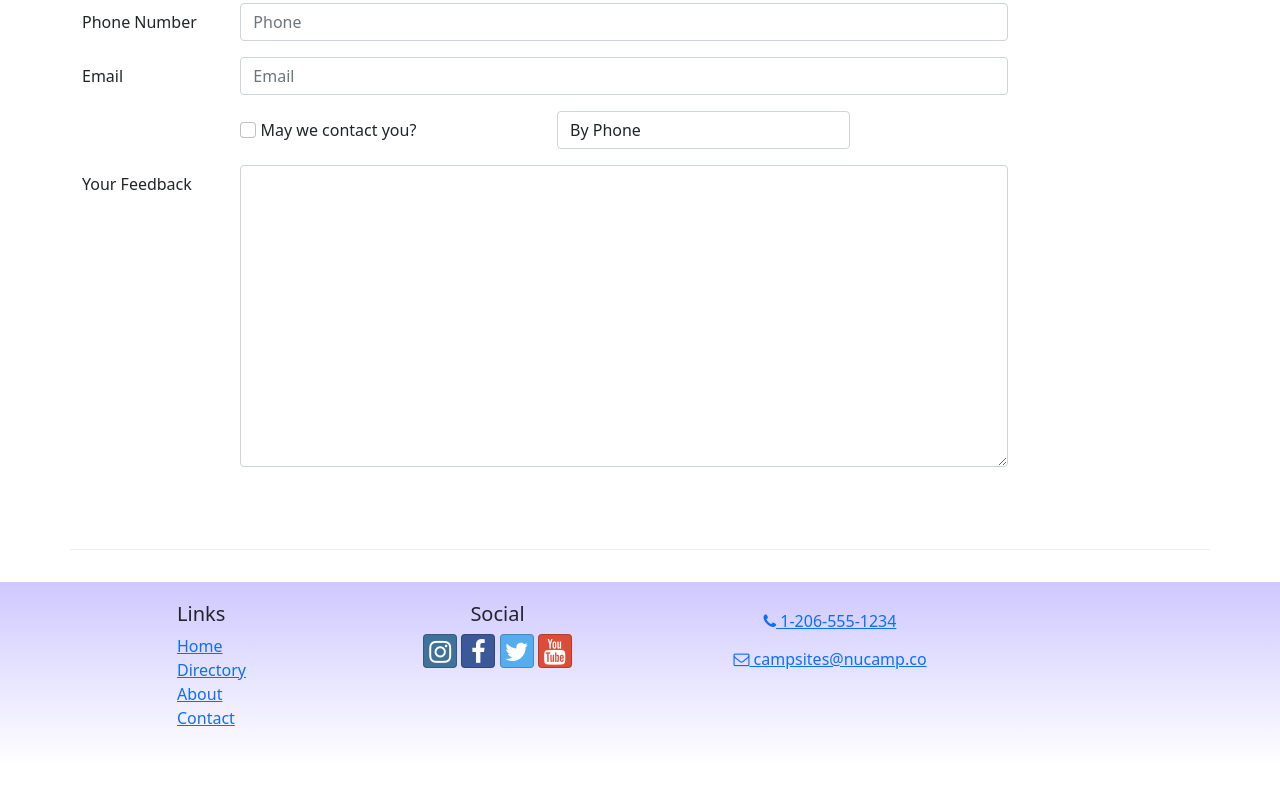
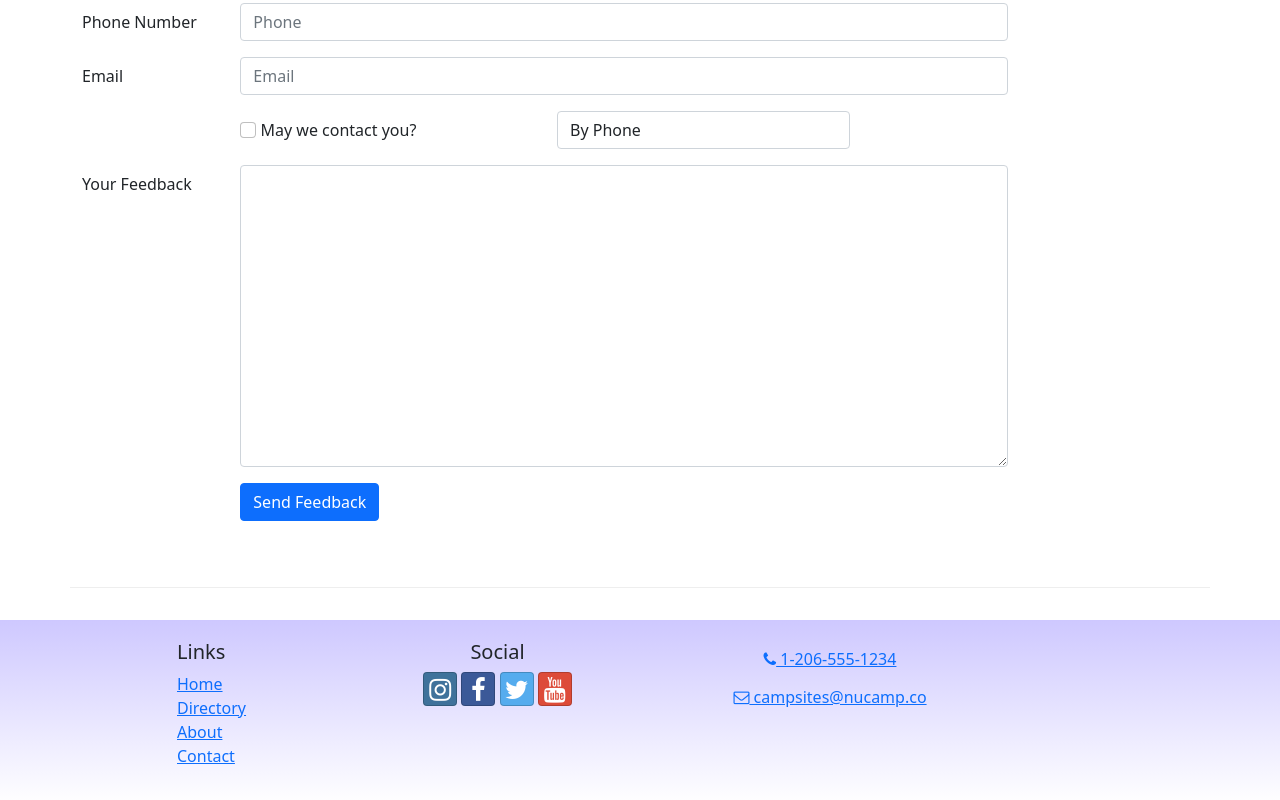
Before and after one commit to ekeng92/nucampsite, a React (Create React App) app: page /contact in a window 1280 px wide. Shown: the part 719-1519 px from the top of the page. Before the commit the page ends 1485 px from the top, so only its background shows below. Built offline with nearby package versions, Linux system fonts and the light colour scheme.

Commit message:
Form with submit logic

```diff
--- a/src/components/ContactForm.js
+++ b/src/components/ContactForm.js
@@ -2,6 +2,11 @@
 import { Formik, Field, Form } from "formik";
 
 const ContactForm = () => {
+  const handleSubmit = (values, { resetForm }) => {
+    console.log("form values:", values);
+    console.log("in JSON format:", JSON.stringify(values));
+    resetForm();
+  };
   return (
     <>
       <Formik
@@ -14,6 +19,7 @@
           contactType: "By Phone",
           feedback: "",
         }}
+        onSubmit={handleSubmit}
       >
         <Form>
           <FormGroup row>
@@ -93,7 +99,13 @@
               />
             </Col>
           </FormGroup>
-          <FormGroup row></FormGroup>
+          <FormGroup row>
+            <Col md={{ size: 10, offset: 2 }}>
+              <Button type="submit" color="primary">
+                Send Feedback
+              </Button>
+            </Col>
+          </FormGroup>
         </Form>
       </Formik>
     </>
```
